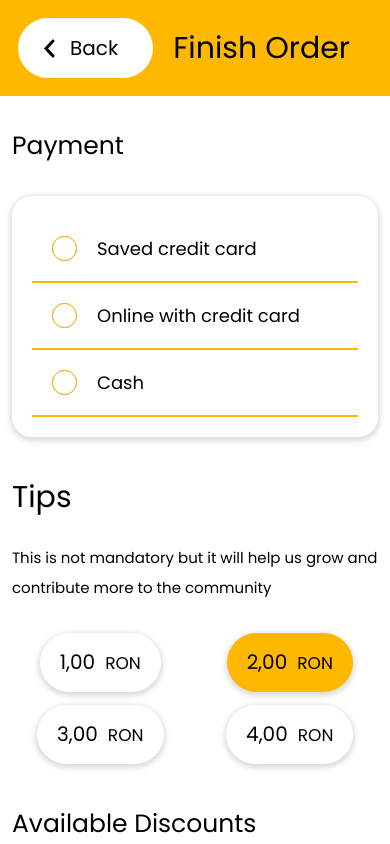
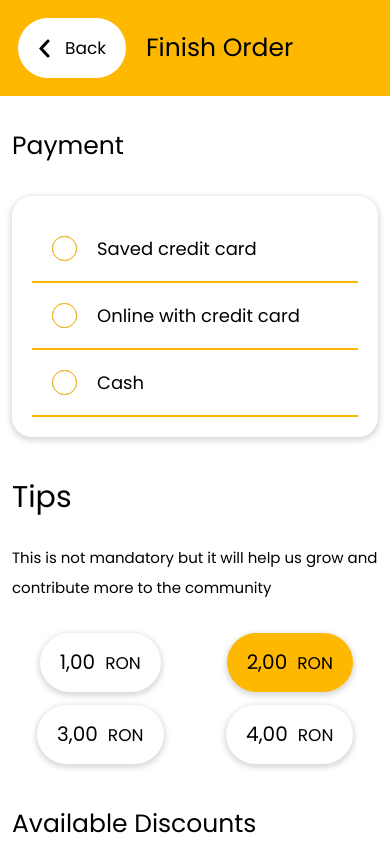
Before and after one commit to SuperDev0109/adhocAppBeta, a React (Create React App) app: page /finishorder in a window 390 px wide. Shown: the top 844 px of the page. Built offline with nearby package versions, Linux system fonts and the light colour scheme.

Commit message:
title fixed

```diff
--- a/src/components/BackBtn.scss
+++ b/src/components/BackBtn.scss
@@ -1,7 +1,7 @@
 .backBtn {
     border-radius: 50px;
     border: none;
-    padding: 7px 35px 7px 25px;
+    padding: 7px 20px;
 
     .title {
         display: flex;
@@ -12,7 +12,7 @@
         font-family: 'Poppins';
         font-style: normal;
         font-weight: 400;
-        font-size: 20px;
+        font-size: 17px;
         line-height: 30px;
     }
 }
--- a/src/sections/order/OrderTitle.scss
+++ b/src/sections/order/OrderTitle.scss
@@ -15,7 +15,7 @@
             font-family: 'Poppins';
             font-style: normal;
             font-weight: 500;
-            font-size: 35px;
+            font-size: 30px;
             line-height: 60px;
             color: #000000;
         }
@@ -27,7 +27,7 @@
         .panel {
             padding: 18px;
             .orderTitle {
-                font-size: 35px;
+                font-size: 30px;
             }
         }
     }
@@ -45,7 +45,7 @@
                 position: unset;
             }
             .orderTitle {
-                font-size: 30px;
+                font-size: 25px;
             }
         }
     }
```
